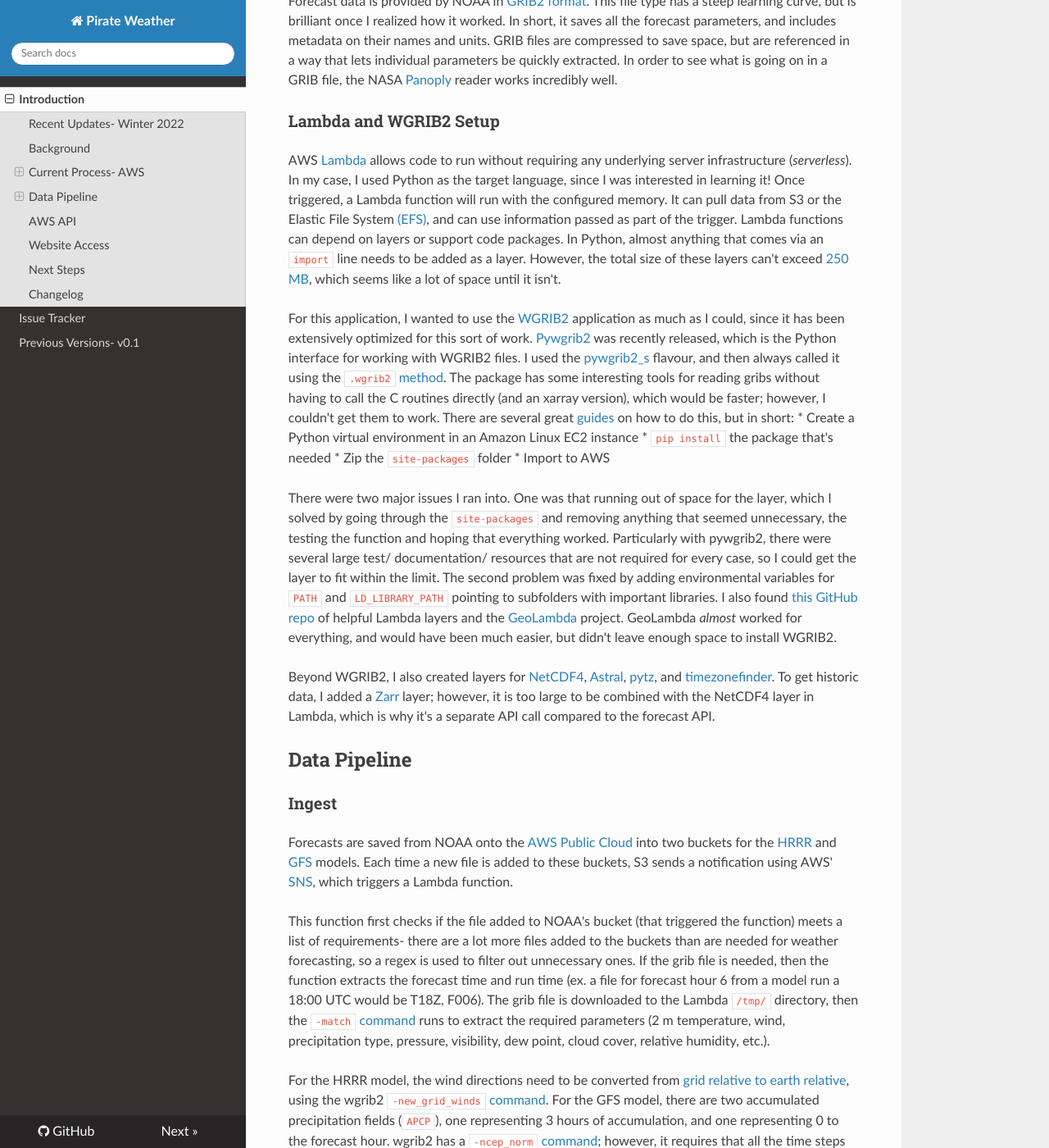
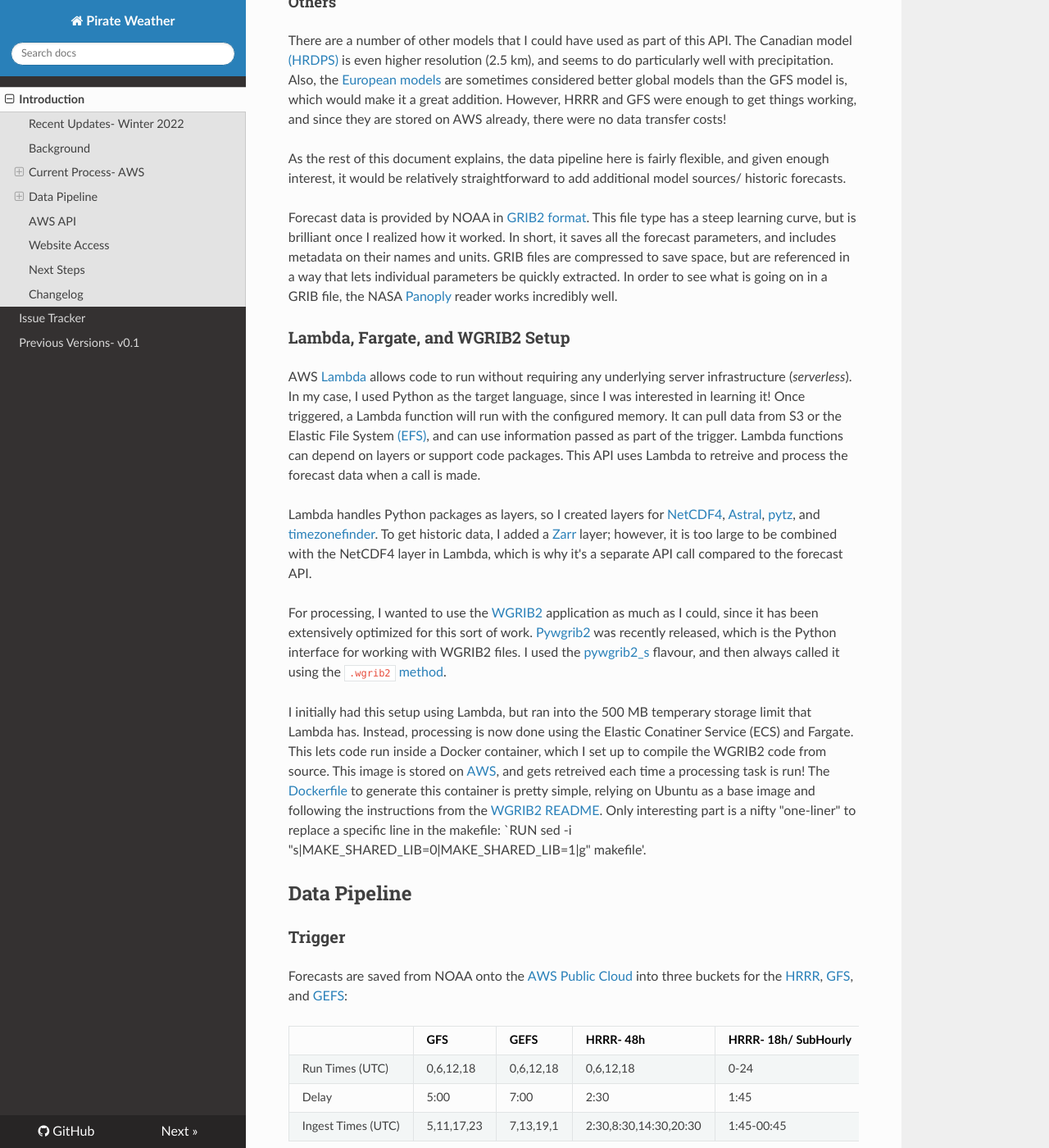
Before and after one commit to Pirate-Weather/pirateweather, an MkDocs documentation site: the page built from docs/index.md, in a window 1280 px wide and 1400 px high, scrolled down 3202 px. Shown: the whole window at 82% size. Built offline with MkDocs 1.6.1, drawn with Linux system fonts in a browser that asks for light colours; nearby versions of some CDN libraries; some of the changed text lies outside the part shown.

Commit message:
Partial update docs

```diff
--- a/docs/index.md
+++ b/docs/index.md
@@ -34,7 +34,7 @@
 </iframe>
 
 ### Data Sources
-Starting from the beginning, two NOAA models are used for the raw forecast data: HRRR and GFS.
+Starting from the beginning, three NOAA models are used for the raw forecast data: HRRR, GFS, and the GEFS.
 
 #### HRRR
 The High Resolution Rapid Refresh [(HRRR)](https://rapidrefresh.noaa.gov/hrrr/) provides forecasts over all of the continental US, as well as most of the Canadian population. 15-minute forecasts every 3 km are provided every hour for 18 hours, and every 6 hours a 48-hour forecast is run, all at a 3 km resolution. This was perfect for this project, since Dark Sky provided a minute-by-minute forecast for 1 hour, which can be loosely approximated using the 15-minute HRRR forecasts. HRRR has almost all of the variables required for the API, with the exception of UV radiation and ozone. Personally, this is my favourite weather model, and the one that produced the best results during my thesis research on Hurricane Dorian <https://doi.org/10.1029/2020JC016489>.
@@ -43,6 +43,9 @@
 The Global Forecast System [(GFS)](https://www.ncdc.noaa.gov/data-access/model-data/model-datasets/global-forcast-system-gfs) is NOAA's global weather model. Running with a resolution of about 30 km (0.25 degrees), the GFS model provides hourly forecasts out of 120 hours, and 3-hour forecasts out to 240 hours. Here, GFS data is used for anywhere in the world not covered by the HRRR model, and for all results past 48 hours.
 
 The GFS model also underpins the Global Ensemble Forecast System [(GEFS)](https://www.ncdc.noaa.gov/data-access/model-data/model-datasets/global-ensemble-forecast-system-gefs), which is the 30-member ensemble (the website says 21, but there are 30 data files) version of the GFS. This means that 30 different "versions" of the model are run, each with slightly different starting assumptions. The API uses the GEFS to get precipitation type, quantity, and probability, since it seemed like the most accurate way of determining this. I have no idea how Dark Sky did it, and I am very open to feedback about other ways it could be assigned, since getting the precipitation probability number turned out to be one of the most complex parts of the entire setup!
+
+#### GEFS
+The Global Ensemble Forecast System [(GEFS)](https://www.ncei.noaa.gov/products/weather-climate-models/global-ensemble-forecast) is the ensemble version of NOAA's GFS model. By running different variations parameters and inputs, 30 different versions of this model are run at the same time, providing 3-hour forecasts out to 240 hours. The API uses the GEFS to get precipitation type, quantity, and probability, since it seemed like the most accurate way of determining this. I have no idea how Dark Sky did it, and I am very open to feedback about other ways it could be assigned, since getting the precipitation probability number turned out to be one of the most complex parts of the entire setup!
 
 ### ERA5
 To provide historic weather data, the [European Reanalysis 5 Dataset](https://registry.opendata.aws/ecmwf-era5/) is used. This source is particularly interesting, since unlike the real-time NOAA models that I need to convert, it's provided in the "cloud native" [Zarr](https://zarr.readthedocs.io/en/stable/) file format. This lets the data be accessed directly and quickly in S3 from Lambda. There aren't nearly as many, many parameters available as with the GFS or HRRR models, but there are enough to cover the most important variables.
@@ -54,25 +57,29 @@
 
 Forecast data is provided by NOAA in [GRIB2 format](https://en.wikipedia.org/wiki/GRIB). This file type has a steep learning curve, but is brilliant once I realized how it worked. In short, it saves all the forecast parameters, and includes metadata on their names and units. GRIB files are compressed to save space, but are referenced in a way that lets individual parameters be quickly extracted. In order to see what is going on in a GRIB file, the NASA [Panoply](https://www.giss.nasa.gov/tools/panoply/) reader works incredibly well.
 
-### Lambda and WGRIB2 Setup
-AWS [Lambda](https://aws.amazon.com/lambda/) allows code to run without requiring any underlying server infrastructure (*serverless*). In my case, I used Python as the target language, since I was interested in learning it! Once triggered, a Lambda function will run with the configured memory. It can pull data from S3 or the Elastic File System [(EFS)](https://aws.amazon.com/efs/), and can use information passed as part of the trigger. Lambda functions can depend on layers or support code packages. In Python, almost anything that comes via an `import` line needs to be added as a layer. However, the total size of these layers can't exceed [250 MB](https://docs.aws.amazon.com/lambda/latest/dg/configuration-layers.html), which seems like a lot of space until it isn't.
+### Lambda, Fargate, and WGRIB2 Setup
+AWS [Lambda](https://aws.amazon.com/lambda/) allows code to run without requiring any underlying server infrastructure (*serverless*). In my case, I used Python as the target language, since I was interested in learning it! Once triggered, a Lambda function will run with the configured memory. It can pull data from S3 or the Elastic File System [(EFS)](https://aws.amazon.com/efs/), and can use information passed as part of the trigger. Lambda functions can depend on layers or support code packages. This API uses Lambda to retreive and process the forecast data when a call is made.
 
-For this application, I wanted to use the [WGRIB2](https://www.cpc.ncep.noaa.gov/products/wesley/wgrib2/) application as much as I could, since it has been extensively optimized for this sort of work. [Pywgrib2](https://www.cpc.ncep.noaa.gov/products/wesley/wgrib2/pywgrib2.html) was recently released, which is the Python interface for working with WGRIB2 files. I used the [pywgrib2_s](https://www.cpc.ncep.noaa.gov/products/wesley/wgrib2/pywgrib2_s.html) flavour, and then always called it using the `.wgrib2` [method](https://www.cpc.ncep.noaa.gov/products/wesley/wgrib2/pywgrib2_s_wgrib2.html). The package has some interesting tools for reading gribs without having to call the C routines directly (and an xarray version), which would be faster; however, I couldn't get them to work. There are several great [guides](https://wahlnetwork.com/2020/07/28/how-to-create-aws-lambda-layers-for-python/) on how to do this, but in short:
-* Create a Python virtual environment in an Amazon Linux EC2 instance
-* `pip install` the package that's needed
-* Zip the `site-packages` folder
-* Import to AWS
+Lambda handles Python packages as layers, so I created layers for [NetCDF4](https://unidata.github.io/netcdf4-python/), [Astral](https://pypi.org/project/astral/), [pytz](https://pypi.org/project/pytz/), and [timezonefinder](https://pypi.org/project/timezonefinder/). To get historic data, I added a [Zarr](https://zarr.readthedocs.io/en/stable/) layer; however, it is too large to be combined with the NetCDF4 layer in Lambda, which is why it's a separate API call compared to the forecast API.
 
-There were two major issues I ran into. One was that running out of space for the layer, which I solved by going through the `site-packages` and removing anything that seemed unnecessary, the testing the function and hoping that everything worked. Particularly with pywgrib2, there were several large test/ documentation/ resources that are not required for every case, so I could get the layer to fit within the limit. The second problem was fixed by adding environmental variables for `PATH` and `LD_LIBRARY_PATH` pointing to subfolders with important libraries. I also found [this GitHub repo](https://github.com/mthenw/awesome-layers) of helpful Lambda layers and the [GeoLambda](https://github.com/developmentseed/geolambda) project. GeoLambda *almost* worked for everything, and would have been much easier, but didn't leave enough space to install WGRIB2.
+For processing, I wanted to use the [WGRIB2](https://www.cpc.ncep.noaa.gov/products/wesley/wgrib2/) application as much as I could, since it has been extensively optimized for this sort of work. [Pywgrib2](https://www.cpc.ncep.noaa.gov/products/wesley/wgrib2/pywgrib2.html) was recently released, which is the Python interface for working with WGRIB2 files. I used the [pywgrib2_s](https://www.cpc.ncep.noaa.gov/products/wesley/wgrib2/pywgrib2_s.html) flavour, and then always called it using the `.wgrib2` [method](https://www.cpc.ncep.noaa.gov/products/wesley/wgrib2/pywgrib2_s_wgrib2.html).
 
-Beyond WGRIB2, I also created layers for [NetCDF4](https://unidata.github.io/netcdf4-python/), [Astral](https://pypi.org/project/astral/), [pytz](https://pypi.org/project/pytz/), and [timezonefinder](https://pypi.org/project/timezonefinder/). To get historic data, I added a [Zarr](https://zarr.readthedocs.io/en/stable/) layer; however, it is too large to be combined with the NetCDF4 layer in Lambda, which is why it's a separate API call compared to the forecast API.
+I initially had this setup using Lambda, but ran into the 500 MB temperary storage limit that Lambda has. Instead, processing is now done using the Elastic Conatiner Service (ECS) and Fargate. This lets code run inside a Docker container, which I set up to compile the WGRIB2 code from source. This image is stored on [AWS](https://gallery.ecr.aws/j9v4j3c7/pirate-wgrib2), and gets retreived each time a processing task is run! The [Dockerfile](https://github.com/alexander0042/pirateweather/tree/main/wgrib2) to generate this container is pretty simple, relying on Ubuntu as a base image and following the instructions from the [WGRIB2 README](https://www.ftp.cpc.ncep.noaa.gov/wd51we/wgrib2/_README). Only interesting part is a nifty "one-liner" to replace a specific line in the makefile: `RUN sed -i "s|MAKE_SHARED_LIB=0|MAKE_SHARED_LIB=1|g" makefile'.
 
 ## Data Pipeline
 
-### Ingest
-Forecasts are saved from NOAA onto the [AWS Public Cloud](https://registry.opendata.aws/collab/noaa/) into two buckets for the [HRRR](https://registry.opendata.aws/noaa-hrrr-pds/) and [GFS](https://registry.opendata.aws/noaa-gfs-bdp-pds/) models. Each time a new file is added to these buckets, S3 sends a notification using AWS' [SNS](https://aws.amazon.com/sns/?whats-new-cards.sort-by=item.additionalFields.postDateTime&whats-new-cards.sort-order=desc), which triggers a Lambda function.
+### Trigger
+Forecasts are saved from NOAA onto the [AWS Public Cloud](https://registry.opendata.aws/collab/noaa/) into three buckets for the [HRRR](https://registry.opendata.aws/noaa-hrrr-pds/), [GFS](https://registry.opendata.aws/noaa-gfs-bdp-pds/), and [GEFS](https://registry.opendata.aws/noaa-gefs/ models. Since I couldnt't find a good way to trigger processing tasks based on S3 events in a public buclet, the injest system relies on timed events scheduled through [AWS EventBridge Rules](https://docs.aws.amazon.com/eventbridge/latest/userguide/eb-create-rule-schedule.html), with the timings shown in the table below:
 
-This function first checks if the file added to NOAA's bucket (that triggered the function) meets a list of requirements- there are a lot more files added to the buckets than are needed for weather forecasting, so a regex is used to filter out unnecessary ones. If the grib file is needed, then the function extracts the forecast time and run time (ex. a file for forecast hour 6 from a model run a 18:00 UTC would be T18Z, F006). The grib file is downloaded to the Lambda `/tmp/` directory, then the `-match` [command](https://www.cpc.ncep.noaa.gov/products/wesley/wgrib2/match.html) runs to extract the required parameters (2 m temperature, wind, precipitation type, pressure, visibility, dew point, cloud cover, relative humidity, etc.).
+|                    | GFS        | GEFS      | HRRR- 48h             | HRRR- 18h/ SubHourly |
+|--------------------|------------|-----------|-----------------------|----------------------|
+| Run Times (UTC)    | 0,6,12,18  | 0,6,12,18 | 0,6,12,18             | 0-24                 |
+| Delay              | 5:00       | 7:00      | 2:30                  | 1:45                 |
+| Ingest Times (UTC) | 5,11,17,23 | 7,13,19,1 | 2:30,8:30,14:30,20:30 | 1:45-00:45           |
+
+Each rule calls a different [AWS Step Function](https://aws.amazon.com/step-functions/?step-functions.sort-by=item.additionalFields.postDateTime&step-functions.sort-order=desc), which is the tool that oversees the data pipeline. The step function takes the current time from the trigger, adds several other enviormental parameters (like which bucket the data is saved in and which processing script to use), and then finially starts a Fargate Task using the WGRIB2/ Python Docker image! I spent some time optimizing the tasks to [maximize network speed](https://www.stormforge.io/blog/aws-fargate-network-performance/) and minimize the RAM requirements, settling on 1 CPU and 5GB of RAM.
+
+### Download
 
 For the HRRR model, the wind directions need to be converted from [grid relative to earth relative](https://github.com/blaylockbk/pyBKB_v2/blob/master/demos/HRRR_earthRelative_vs_gridRelative_winds.ipynb), using the wgrib2 `-new_grid_winds` [command](https://www.cpc.ncep.noaa.gov/products/wesley/wgrib2/new_grid_winds.html). For the GFS model, there are two accumulated precipitation fields (`APCP`), one representing 3 hours of accumulation, and one representing 0 to the forecast hour. wgrib2 has a `-ncep_norm` [command](https://www.cpc.ncep.noaa.gov/products/wesley/wgrib2/ncep_norm.html); however, it requires that all the time steps are in the same grib file, which isn't how they're saved to the buckets. Instead, I used tip #66 from the (ever handy) [wgrib2 tricks](https://www.ftp.cpc.ncep.noaa.gov/wd51we/wgrib2/tricks.wgrib2) site, and added the `-quit` command to stop wgrib2 from processing the second `APCP` record.
 
```
Also changed, not shown: other parts of docs/index.md (+1 -1 lines).
